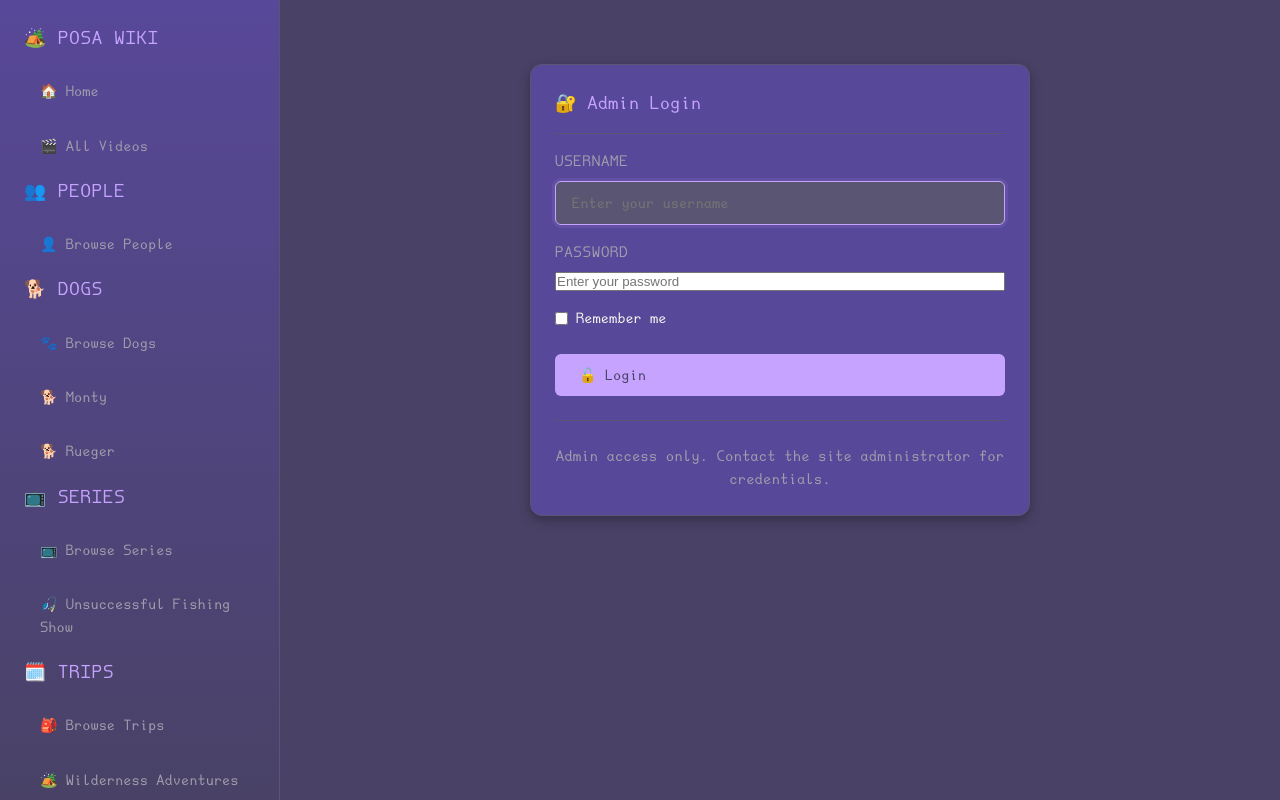
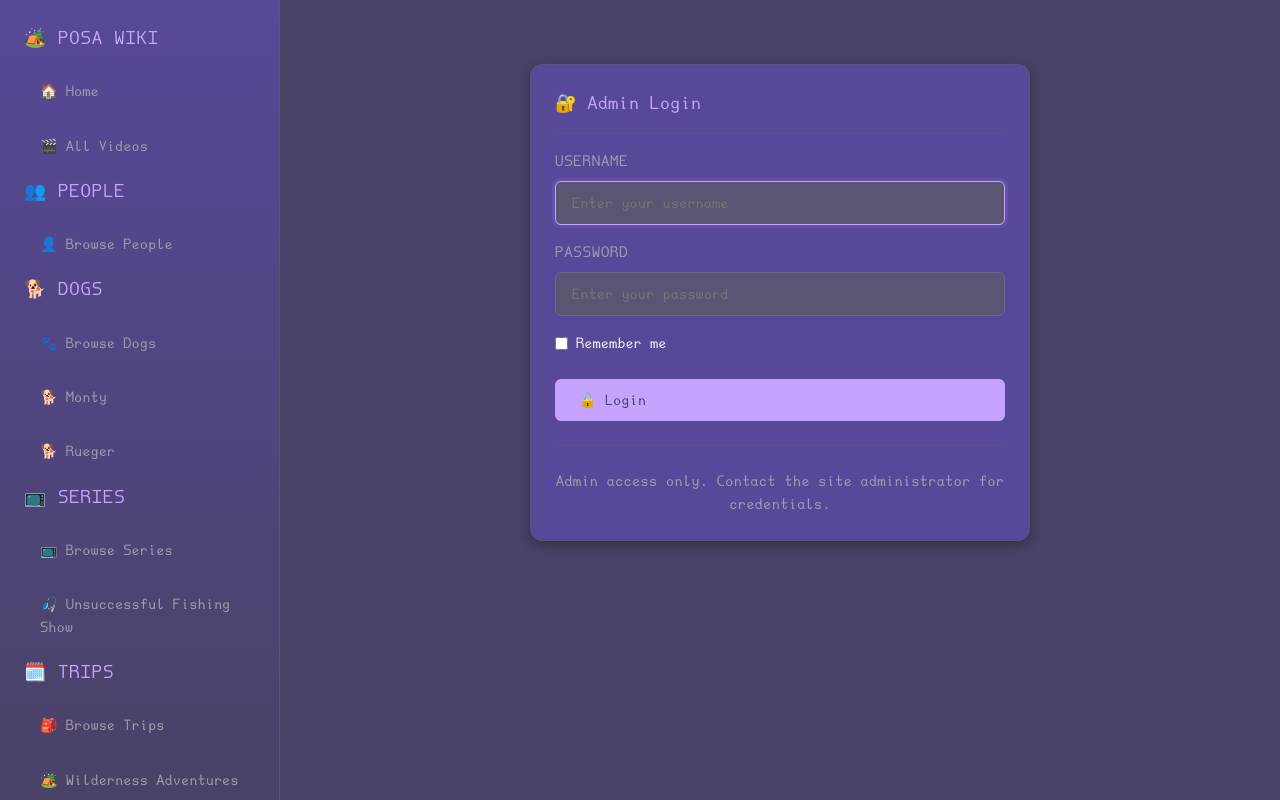
Before and after one commit to BlueKittyMeow/posa-wiki, a Flask app: page /auth/login in a window 1280 px wide. Run offline with Flask 3, Linux system fonts and the light colour scheme; data that the repository does not hold is empty; some libraries are stand-ins or nearby versions.

Commit message:
Style password/email/number/url inputs like text inputs; mtime cache-buster for CSS (prod serves 1yr max-age)

```diff
--- a/app.py
+++ b/app.py
@@ -225,6 +225,15 @@ app.jinja_env.filters['format_duration'] = format_duration
 
 # Add timedelta to template globals for date navigation
 app.jinja_env.globals['timedelta'] = timedelta
+
+# Cache-buster for static assets: production serves them with a 1-year
+# max-age, so stamp URLs with the stylesheet's mtime — deploys change it.
+try:
+    STATIC_VERSION = int(os.path.getmtime(
+        Path(app.static_folder) / 'css' / 'fairyfloss.css'))
+except OSError:
+    STATIC_VERSION = 1
+app.jinja_env.globals['STATIC_V'] = STATIC_VERSION
 
 def paginate(conn, query, params, count_query, count_params=(), per_page=20):
     """A helper function to paginate queries."""
--- a/static/css/fairyfloss.css
+++ b/static/css/fairyfloss.css
@@ -232,6 +232,10 @@ body {
 input[type="text"],
 input[type="date"],
 input[type="search"],
+input[type="password"],
+input[type="email"],
+input[type="number"],
+input[type="url"],
 select,
 textarea {
   background: var(--bg-tertiary);
--- a/templates/base.html
+++ b/templates/base.html
@@ -4,7 +4,7 @@
     <meta charset="UTF-8">
     <meta name="viewport" content="width=device-width, initial-scale=1.0">
     <title>{% block title %}Posa Wiki{% endblock %}</title>
-    <link rel="stylesheet" href="{{ url_for('static', filename='css/fairyfloss.css') }}">
+    <link rel="stylesheet" href="{{ url_for('static', filename='css/fairyfloss.css') }}?v={{ STATIC_V }}">
     <script>
         // Apply theme immediately to prevent flash
         (function() {
```
